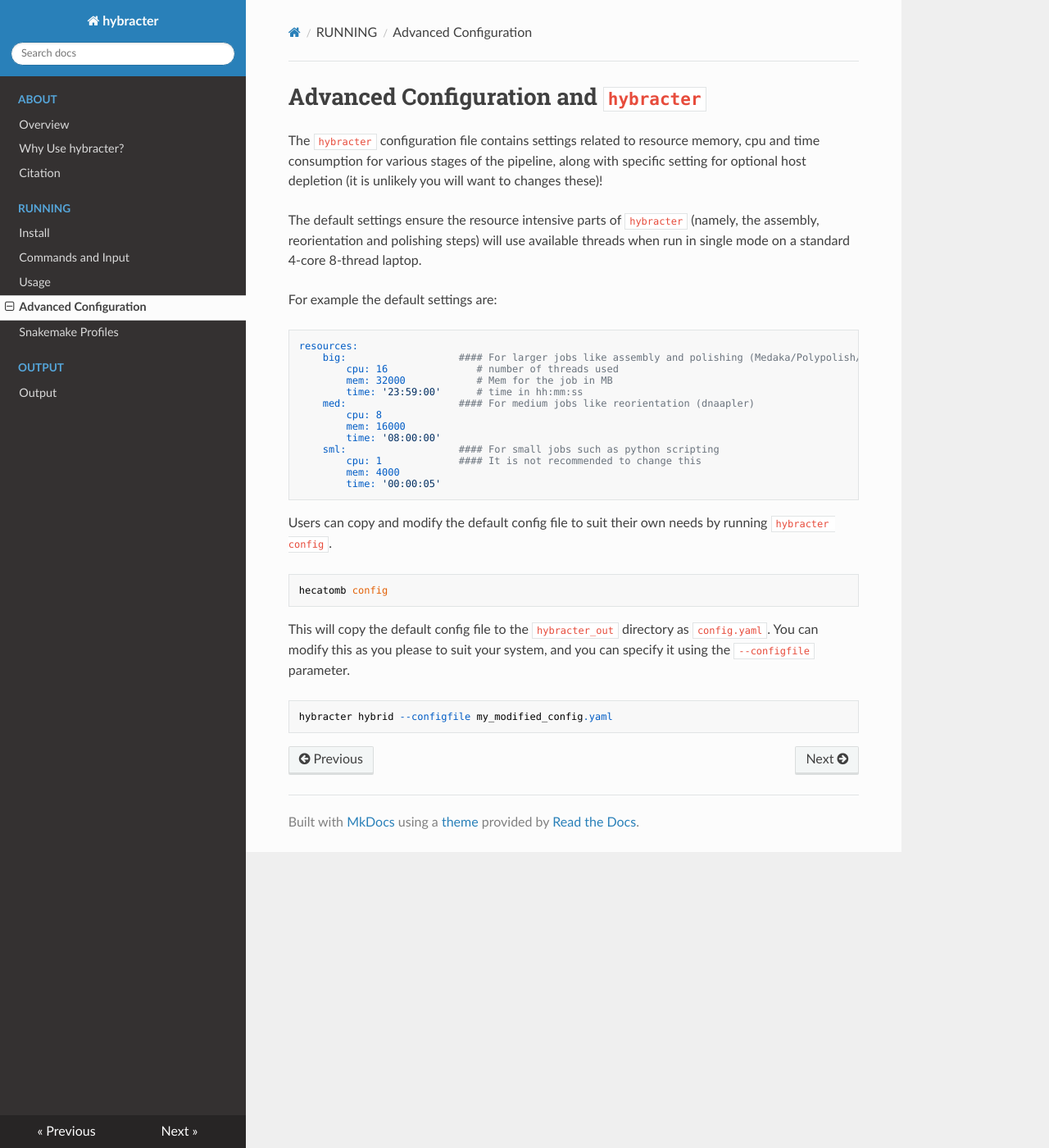
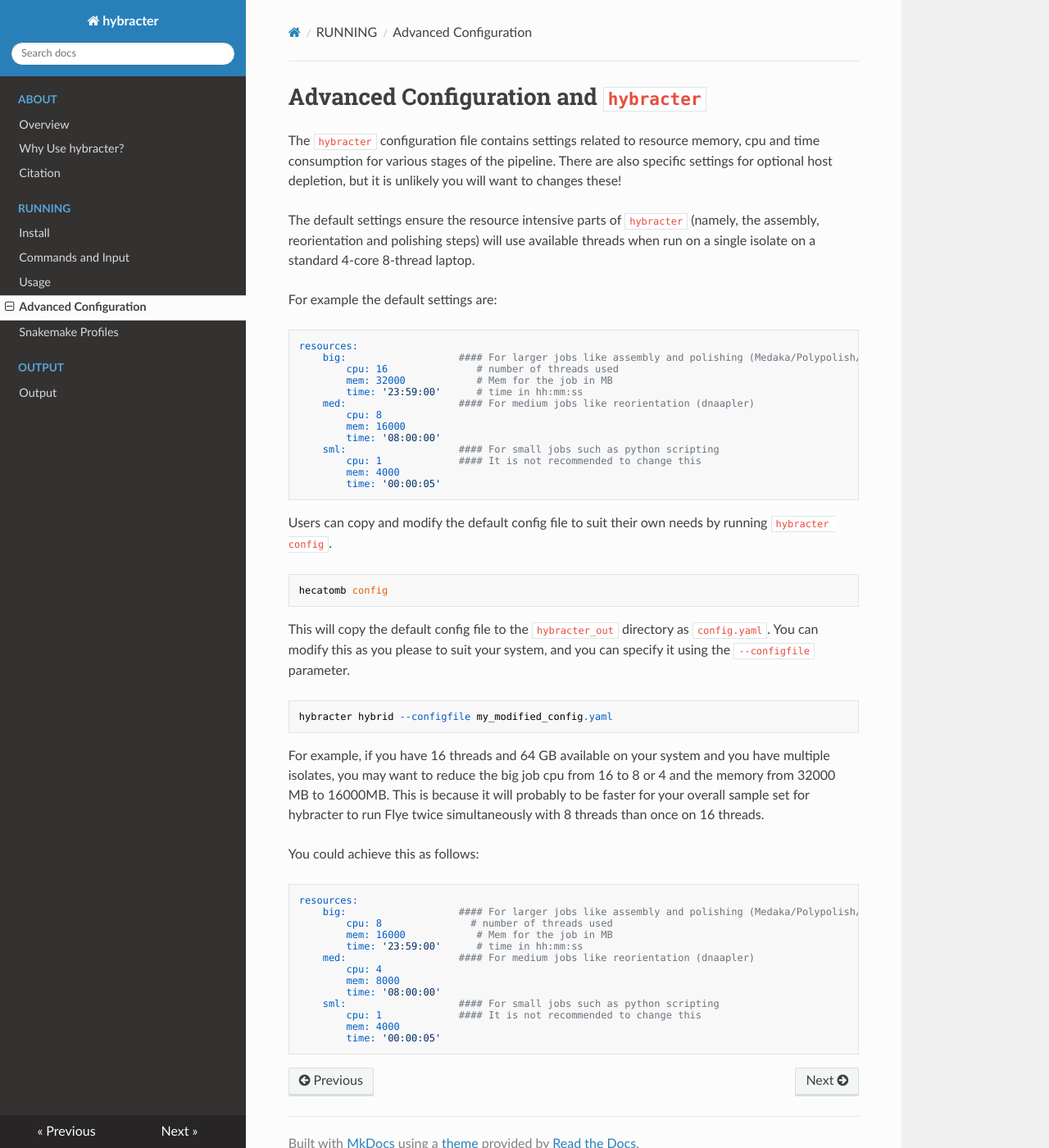
Before and after one commit to gbouras13/hybracter, an MkDocs documentation site: the page built from docs/configuration.md, in a window 1280 px wide and 1400 px high. Shown: the whole window at 82% size. Built offline with MkDocs 1.6.1, drawn with Linux system fonts in a browser that asks for light colours; nearby versions of some CDN libraries.

Commit message:
add example changed cnfig

````diff
--- a/docs/configuration.md
+++ b/docs/configuration.md
@@ -1,8 +1,8 @@
 # Advanced Configuration and `hybracter`
 
-The `hybracter` configuration file contains settings related to resource memory, cpu and time consumption for various stages of the pipeline, along with specific setting for optional host depletion (it is unlikely you will want to changes these)!
+The `hybracter` configuration file contains settings related to resource memory, cpu and time consumption for various stages of the pipeline. There are also specific settings for optional host depletion, but it is unlikely you will want to changes these!
 
-The default settings ensure the resource intensive parts of `hybracter` (namely, the assembly, reorientation and polishing steps) will use available threads when run in single mode on a standard 4-core 8-thread laptop.
+The default settings ensure the resource intensive parts of `hybracter` (namely, the assembly, reorientation and polishing steps) will use available threads when run on a single isolate on a standard 4-core 8-thread laptop.
 
 For example the default settings are:
 
@@ -33,3 +33,23 @@ This will copy the default config file to the `hybracter_out` directory as `conf
 ```
 hybracter hybrid --configfile my_modified_config.yaml
 ```
+
+For example, if you have 16 threads and 64 GB available on your system and you have multiple isolates, you may want to reduce the big job cpu from 16 to 8 or 4 and the memory from 32000 MB to 16000MB. This is because it will probably to be faster for your overall sample set for hybracter to run Flye twice simultaneously with 8 threads than once on 16 threads.
+
+You could achieve this as follows:
+
+```yaml
+resources:
+    big:                   #### For larger jobs like assembly and polishing (Medaka/Polypolish/pypolca)
+        cpu: 8               # number of threads used
+        mem: 16000            # Mem for the job in MB
+        time: '23:59:00'      # time in hh:mm:ss
+    med:                   #### For medium jobs like reorientation (dnaapler)
+        cpu: 4
+        mem: 8000
+        time: '08:00:00'
+    sml:                   #### For small jobs such as python scripting
+        cpu: 1             #### It is not recommended to change this
+        mem: 4000
+        time: '00:00:05'
+```
````
